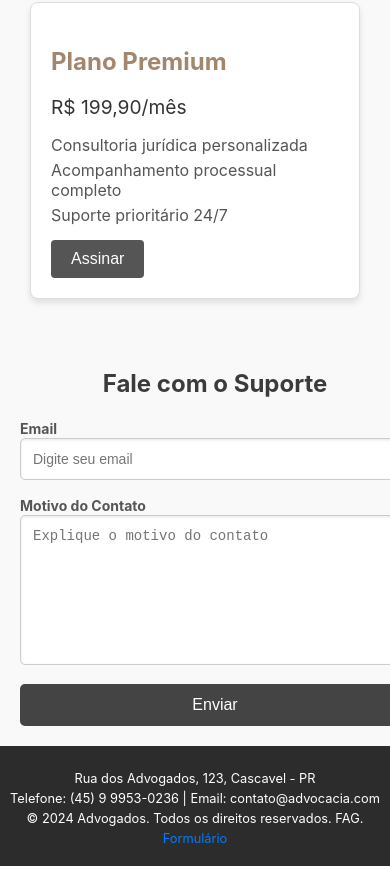
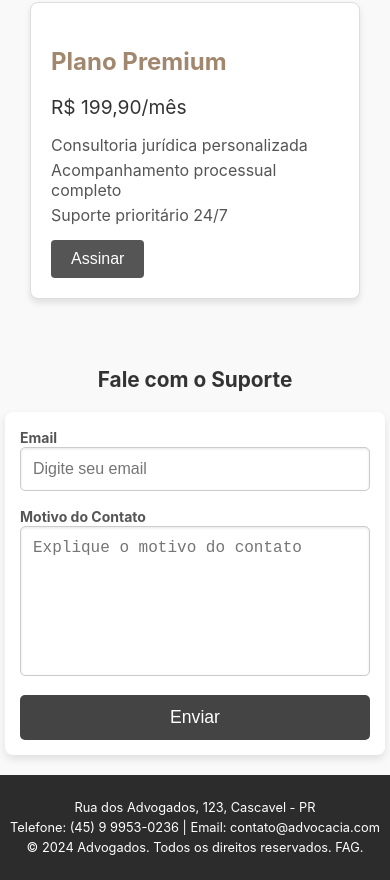
Before and after one commit to Lucasloureno137/LandingSandro, a React (Create React App) app: page / in a window 390 px wide. Shown: the part 3227-4107 px from the top of the page. Built offline with nearby package versions, Linux system fonts and the light colour scheme.

Commit message:
ENTREGA LANDING FINAL

```diff
--- a/src/components/Footer.tsx
+++ b/src/components/Footer.tsx
@@ -8,9 +8,6 @@
         <p>Rua dos Advogados, 123, Cascavel - PR</p>
         <p>Telefone: (45) 9 9953-0236 | Email: contato@advocacia.com</p>
         <p>&copy; 2024 Advogados. Todos os direitos reservados. FAG.</p>
-        <a href="https://cdn.forms-content-1.sg-form.com/6816f5c0-a077-11ef-abed-9699e2e7938e" target="_blank" rel="noopener noreferrer">
-          Formulário
-        </a>
       </div>
     </footer>
   );
--- a/src/components/FormularioDeContato.css
+++ b/src/components/FormularioDeContato.css
@@ -7,6 +7,8 @@
     align-items: center;
     background-color: #f9f9f9; /* O fundo se ajusta ao fundo da página */
     padding: 20px; /* Adiciona um pequeno espaçamento interno */
+    box-sizing: border-box; /* Para garantir que o padding não sobrecarregue a largura */
+    min-height: 50vh; /* Garantir que o formulário ocupe a tela toda */
   }
 
   .formulario-de-contato form {
@@ -15,11 +17,16 @@
     display: flex;
     flex-direction: column;
     gap: 15px; /* Espaçamento entre os campos */
+    padding: 20px;
+    background-color: white; /* Fundo branco para o formulário */
+    border-radius: 8px; /* Bordas arredondadas */
+    box-shadow: 0 4px 8px rgba(0, 0, 0, 0.1); /* Sombra sutil ao redor do formulário */
   }
 
   .formulario-de-contato h2 {
     text-align: center;
-    color: #3b3b3b; /* Texto escuro para contraste */
+    color: #333; /* Texto mais escuro para melhor contraste */
+    font-size: 1.5rem;
     margin-bottom: 20px;
   }
 
@@ -68,3 +75,23 @@
   .formulario-de-contato button:hover {
     background-color: #353535; /* Azul mais escuro no hover */
   }
+
+  /* Responsividade */
+  @media (max-width: 768px) {
+    .formulario-de-contato form {
+      padding: 15px; /* Menos padding em telas menores */
+    }
+
+    .formulario-de-contato h2 {
+      font-size: 1.3rem; /* Tamanho menor do título */
+    }
+
+    .formulario-de-contato input,
+    .formulario-de-contato textarea {
+      font-size: 1rem; /* Ajuste no tamanho da fonte */
+    }
+
+    .formulario-de-contato button {
+      font-size: 1.1rem; /* Ajuste no tamanho da fonte do botão */
+    }
+  }
```
